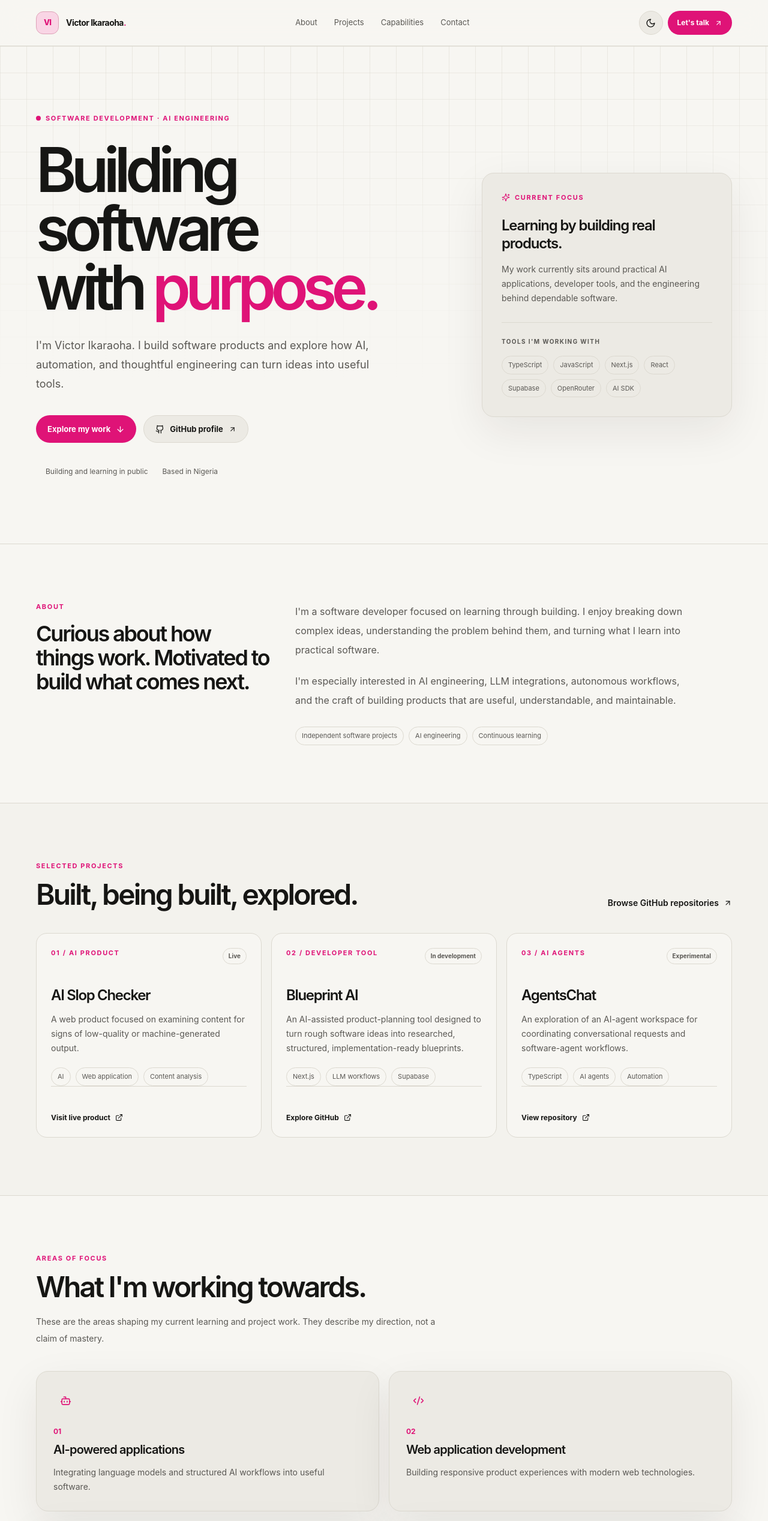
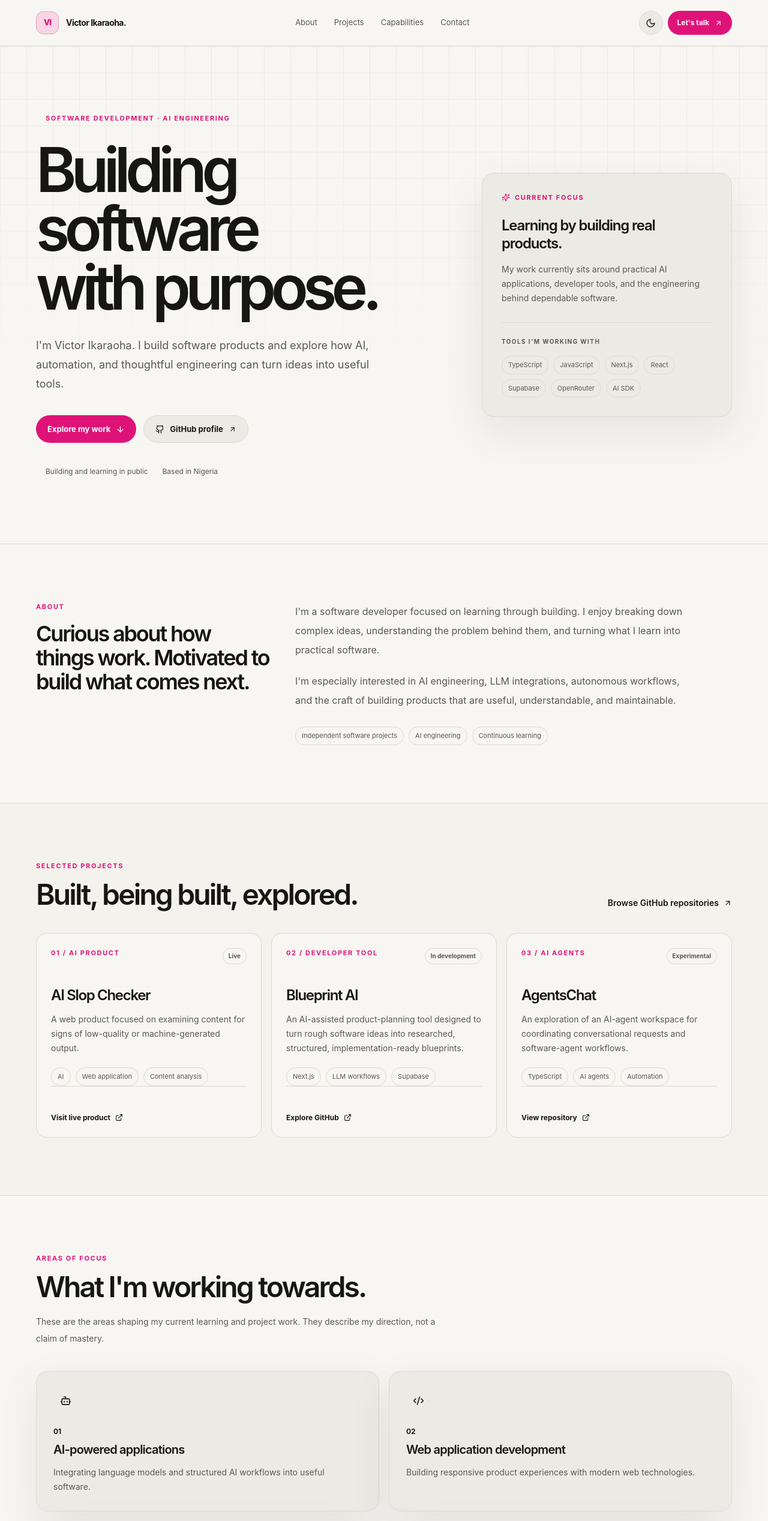
Before and after one commit to victorikaraoha23/morphfolio, a Next.js app: page / in a window 1280 px wide. Shown: the top 2535 px of the page at 60% size. Built offline with nearby package versions, Linux system fonts and the light colour scheme.

Commit message:
fix: align homepage utility classes with semantic theme tokens

```diff
--- a/src/app/page.tsx
+++ b/src/app/page.tsx
@@ -6,7 +6,6 @@ import {
   ExternalLink,
   Github,
   Layers3,
-  Mail,
   Sparkles,
   Workflow
 } from "lucide-react";
@@ -62,7 +61,7 @@ function Brand() {
   return (
     <a href="#home" className="flex items-center gap-3" aria-label="Victor Ikaraoha — home">
       <span className="brand-mark" aria-hidden="true">VI</span>
-      <span className="text-sm font-bold tracking-[-.04em]">Victor Ikaraoha<span className="text-primary">.</span></span>
+      <span className="text-sm font-bold tracking-[-.04em]">Victor Ikaraoha<span className="text-brand">.</span></span>
     </a>
   );
 }
@@ -79,7 +78,7 @@ function ProjectCard({ project }: { project: (typeof projects)[number] }) {
       <div className="mt-5 flex flex-wrap gap-2">
         {project.tags.map((tag) => <span className="tag" key={tag}>{tag}</span>)}
       </div>
-      <a href={project.href} target="_blank" rel="noreferrer" className="mt-auto inline-flex items-center gap-2 border-t border-border pt-5 text-xs font-bold text-primary">
+      <a href={project.href} target="_blank" rel="noreferrer" className="mt-auto inline-flex items-center gap-2 border-t border-border pt-5 text-xs font-bold text-brand">
         <span className="mt-6">{project.action}</span><ExternalLink size={13} className="mt-6" aria-hidden="true" />
       </a>
     </article>
@@ -111,9 +110,9 @@ export default function Home() {
           <div className="hero-grid pointer-events-none absolute inset-x-0 top-0 h-[650px]" />
           <div className="shell relative grid gap-12 lg:grid-cols-[1.25fr_.75fr] lg:items-center">
             <div>
-              <div className="eyebrow mb-7 flex items-center gap-2"><span className="h-2 w-2 rounded-full bg-primary" /> Software development · AI engineering</div>
+              <div className="eyebrow mb-7 flex items-center gap-2"><span className="h-2 w-2 rounded-full bg-brand" /> Software development · AI engineering</div>
               <h1 className="max-w-[780px] text-[clamp(3.3rem,8vw,6.8rem)] font-semibold leading-[.96] tracking-[-.085em]">
-                Building software<br />with <span className="text-primary">purpose.</span>
+                Building software<br />with <span className="text-brand">purpose.</span>
               </h1>
               <p className="mt-8 max-w-[590px] text-base leading-8 text-muted sm:text-lg">
                 I'm Victor Ikaraoha. I build software products and explore how AI, automation, and thoughtful engineering can turn ideas into useful tools.
@@ -123,13 +122,13 @@ export default function Home() {
                 <a href="https://github.com/victorikaraoha23" target="_blank" rel="noreferrer" className="secondary-button"><Github size={15} aria-hidden="true" /> GitHub profile <ArrowUpRight size={13} aria-hidden="true" /></a>
               </div>
               <div className="mt-10 flex flex-wrap items-center gap-x-6 gap-y-2 text-xs text-muted">
-                <span className="inline-flex items-center gap-2"><span className="h-2 w-2 rounded-full bg-success" /> Building and learning in public</span>
+                <span className="inline-flex items-center gap-2"><span className="h-2 w-2 rounded-full bg-positive" /> Building and learning in public</span>
                 <span>Based in Nigeria</span>
               </div>
             </div>
 
             <aside className="surface-card relative overflow-hidden p-7 sm:p-8" aria-label="Current focus">
-              <div className="absolute -right-14 -top-14 h-48 w-48 rounded-full bg-primary-soft blur-3xl" />
+              <div className="absolute -right-14 -top-14 h-48 w-48 rounded-full bg-brand-soft blur-3xl" />
               <div className="relative">
                 <div className="eyebrow mb-6 flex items-center gap-2"><Sparkles size={14} aria-hidden="true" /> Current focus</div>
                 <h2 className="text-2xl font-semibold leading-tight tracking-[-.05em]">Learning by building real products.</h2>
@@ -162,7 +161,7 @@ export default function Home() {
           <div className="shell">
             <div className="flex flex-col justify-between gap-5 sm:flex-row sm:items-end">
               <div><div className="eyebrow mb-4">Selected projects</div><h2 className="text-3xl font-semibold tracking-[-.06em] sm:text-5xl">Built, being built, explored.</h2></div>
-              <a href="https://github.com/victorikaraoha23?tab=repositories" target="_blank" rel="noreferrer" className="inline-flex items-center gap-2 text-sm font-semibold text-primary">Browse GitHub repositories <ArrowUpRight size={14} aria-hidden="true" /></a>
+              <a href="https://github.com/victorikaraoha23?tab=repositories" target="_blank" rel="noreferrer" className="inline-flex items-center gap-2 text-sm font-semibold text-brand">Browse GitHub repositories <ArrowUpRight size={14} aria-hidden="true" /></a>
             </div>
             <div className="mt-10 grid gap-4 lg:grid-cols-3">
               {projects.map((project) => <ProjectCard key={project.name} project={project} />)}
@@ -176,8 +175,8 @@ export default function Home() {
             <div className="mt-10 grid gap-4 sm:grid-cols-2">
               {capabilities.map(({ icon: Icon, title, description }, index) => (
                 <article className="surface-card p-6 sm:p-7" key={title}>
-                  <div className="flex h-10 w-10 items-center justify-center rounded-xl bg-primary-soft text-primary"><Icon size={19} aria-hidden="true" /></div>
-                  <div className="mt-6 text-xs font-bold text-primary">0{index + 1}</div>
+                  <div className="flex h-10 w-10 items-center justify-center rounded-xl bg-brand-soft text-brand"><Icon size={19} aria-hidden="true" /></div>
+                  <div className="mt-6 text-xs font-bold text-brand">0{index + 1}</div>
                   <h3 className="mt-2 text-xl font-semibold tracking-[-.04em]">{title}</h3>
                   <p className="mt-3 text-sm leading-6 text-muted">{description}</p>
                 </article>
@@ -189,7 +188,7 @@ export default function Home() {
         <section id="contact" className="section-divider py-20 sm:py-24">
           <div className="shell">
             <div className="surface-card relative overflow-hidden p-8 sm:p-12">
-              <div className="absolute -right-20 -top-20 h-64 w-64 rounded-full bg-primary-soft blur-3xl" />
+              <div className="absolute -right-20 -top-20 h-64 w-64 rounded-full bg-brand-soft blur-3xl" />
               <div className="relative max-w-2xl">
                 <div className="eyebrow mb-4">Get in touch</div>
                 <h2 className="text-3xl font-semibold tracking-[-.06em] sm:text-5xl">Have an idea worth building?</h2>
@@ -205,7 +204,7 @@ export default function Home() {
         <div className="shell flex flex-col items-start justify-between gap-4 sm:flex-row sm:items-center">
           <Brand />
           <p className="text-xs text-muted">© {new Date().getFullYear()} Victor Ikaraoha. Built with intention.</p>
-          <a href="https://github.com/victorikaraoha23" target="_blank" rel="noreferrer" aria-label="GitHub profile" className="text-muted transition hover:text-primary"><Github size={17} aria-hidden="true" /></a>
+          <a href="https://github.com/victorikaraoha23" target="_blank" rel="noreferrer" aria-label="GitHub profile" className="text-muted transition hover:text-brand"><Github size={17} aria-hidden="true" /></a>
         </div>
       </footer>
     </>
```
